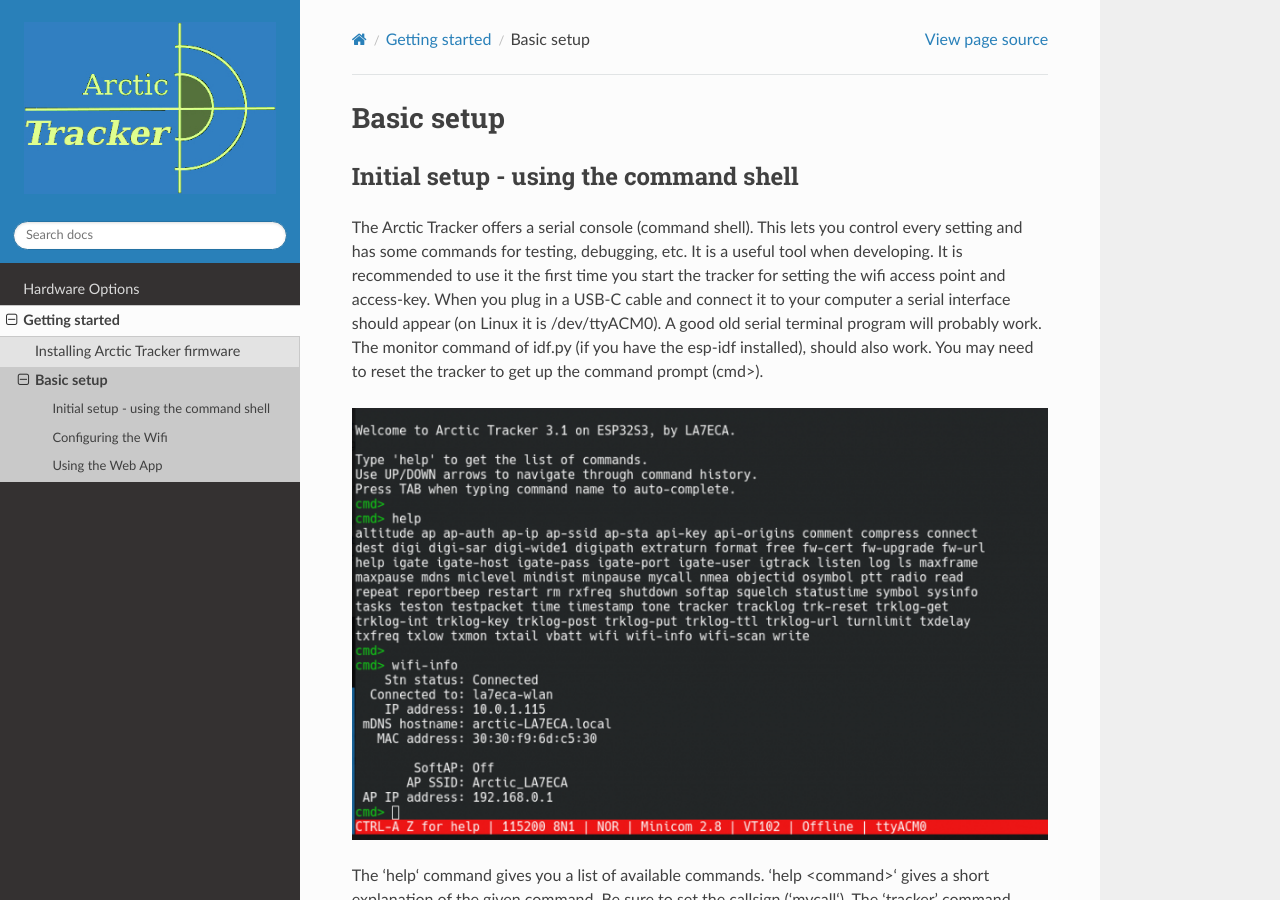
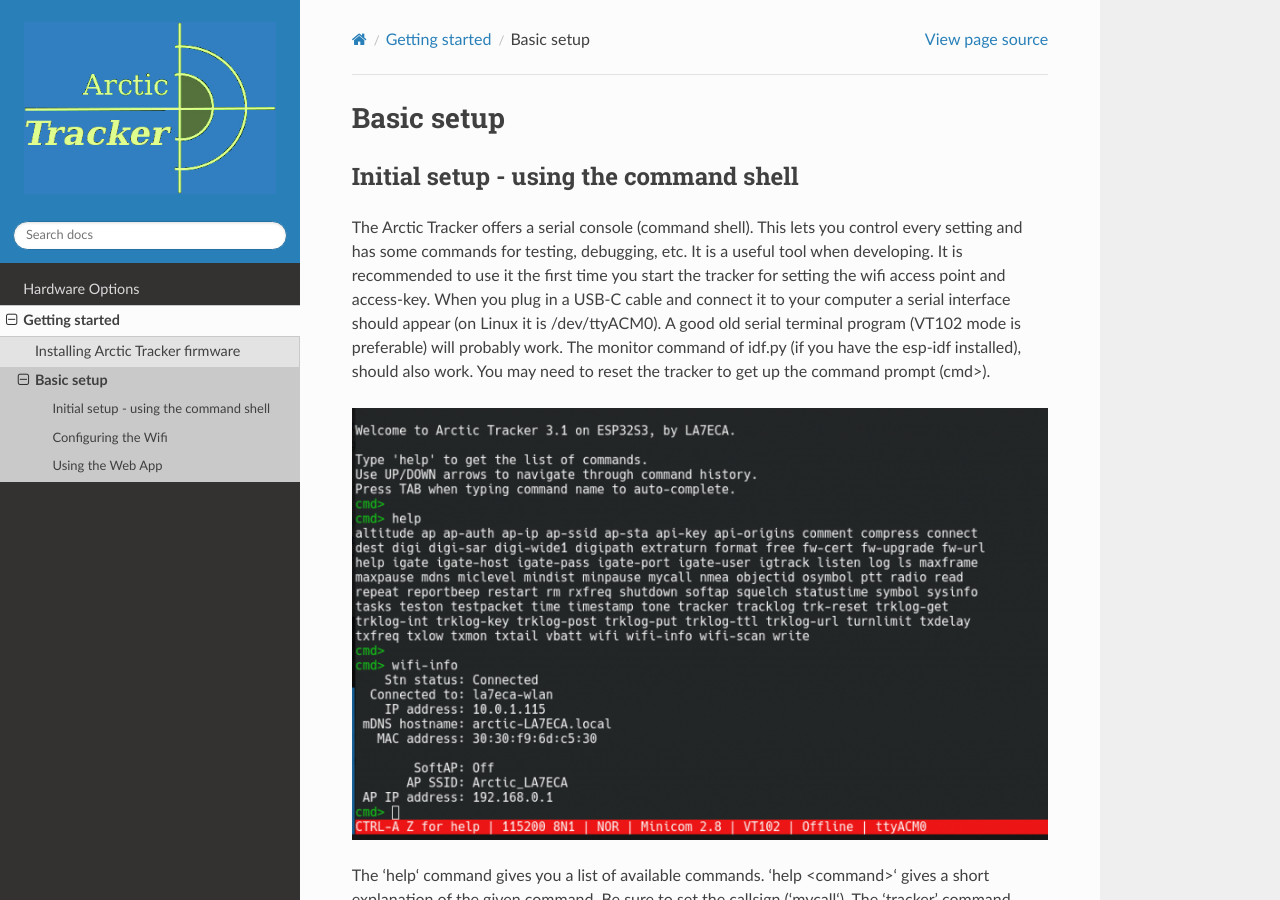
Before and after one commit to Hamlabs/ArcticTracker-docs, a Sphinx documentation site: the page built from docs/setup.rst, in a window 1280 px wide and 900 px high. Built offline with Sphinx 7.4.7 and the Read the Docs theme 3.1.0, drawn with Linux system fonts in a browser that asks for light colours; pages that are not in the unit, such as notebooks, are missing from menus.

Commit message:
Update setup.rst

```diff
--- a/docs/setup.rst
+++ b/docs/setup.rst
@@ -4,7 +4,7 @@
 
 Initial setup - using the command shell
 ---------------------------------------
-The Arctic Tracker offers a serial console (command shell). This lets you control every setting and has some commands for testing, debugging, etc. It is a useful tool when developing. It is recommended to use it the first time you start the tracker for setting the wifi access point and access-key. When you plug in a USB-C cable and connect it to your computer a serial interface should appear (on Linux it is /dev/ttyACM0). A good old serial terminal program will probably work. The monitor command of idf.py (if you have the esp-idf installed), should also work. You may need to reset the tracker to get up the command prompt (cmd>).
+The Arctic Tracker offers a serial console (command shell). This lets you control every setting and has some commands for testing, debugging, etc. It is a useful tool when developing. It is recommended to use it the first time you start the tracker for setting the wifi access point and access-key. When you plug in a USB-C cable and connect it to your computer a serial interface should appear (on Linux it is /dev/ttyACM0). A good old serial terminal program (VT102 mode is preferable) will probably work. The monitor command of idf.py (if you have the esp-idf installed), should also work. You may need to reset the tracker to get up the command prompt (cmd>).
 
 .. image:: img/console.png
 
```
